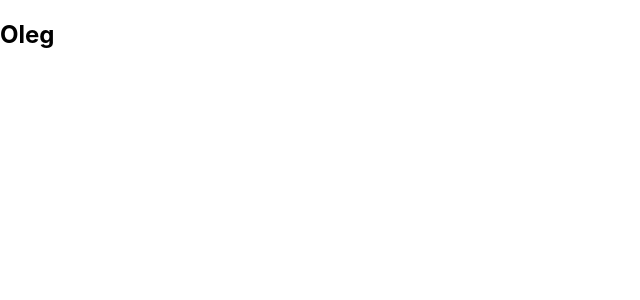
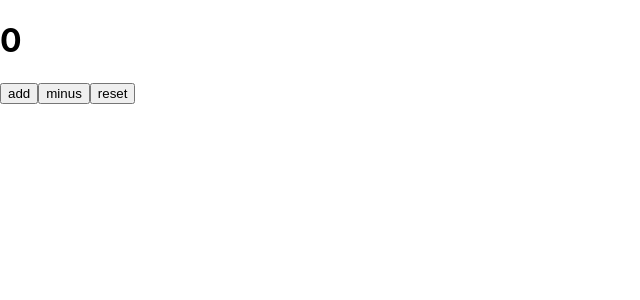
Before and after one commit to Olegogonovskyi/js_2024_ogonowskyi, a React (Create React App) app: page / in a window 1280 px wide. Shown: the top 300 px of the page, without its empty margins (0-640 px from the left). Built offline with nearby package versions, Linux system fonts and the light colour scheme.

Commit message:
Train_2: play with useReducer

```diff
--- a/src/App.tsx
+++ b/src/App.tsx
@@ -1,11 +1,39 @@
-import React, {FC} from 'react';
+import React, {FC, useReducer} from 'react';
 import './App.css';
 
+const redusActions = (state: number, action: {type: string, playload: number}) => {
+  switch (action.type) {
+      case 'add':
+          return ++state;
+      case 'minus':
+          return --state;
+      case 'reset':
+          return 0;
+  }
+  return state;
+}
 
 const App: FC = () => {
+
+    const [number, dispatch] = useReducer(redusActions, 0);
+
+    const add = () => {
+      dispatch({type: 'add', playload:0});
+    }
+    const minus = () => {
+        dispatch({type: 'minus', playload:0});
+    }
+    const reset = () => {
+        dispatch({type: 'reset', playload:0});
+    }
+
+
   return (
       <div>
-        <h2>Oleg</h2>
+          <h1>{number}</h1>
+          <button onClick={add}>add</button>
+          <button onClick={minus}>minus</button>
+          <button onClick={reset}>reset</button>
       </div>
   );
 };
```
